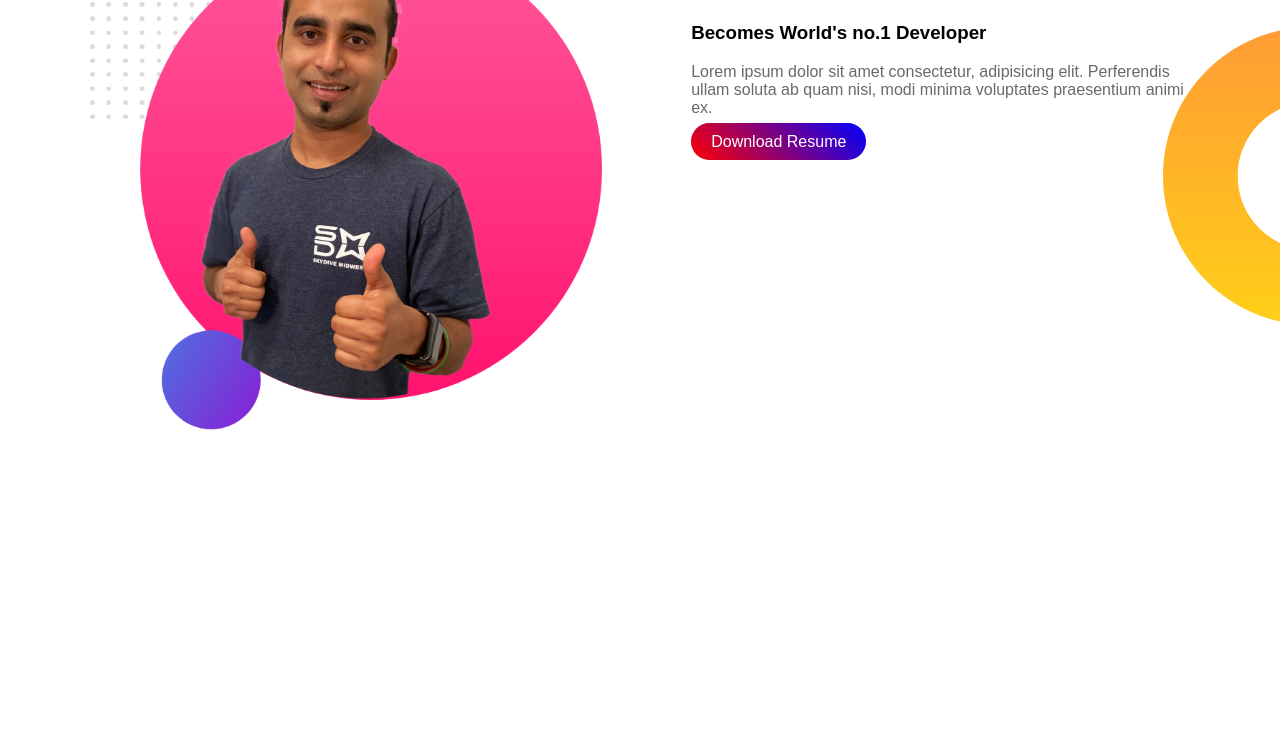
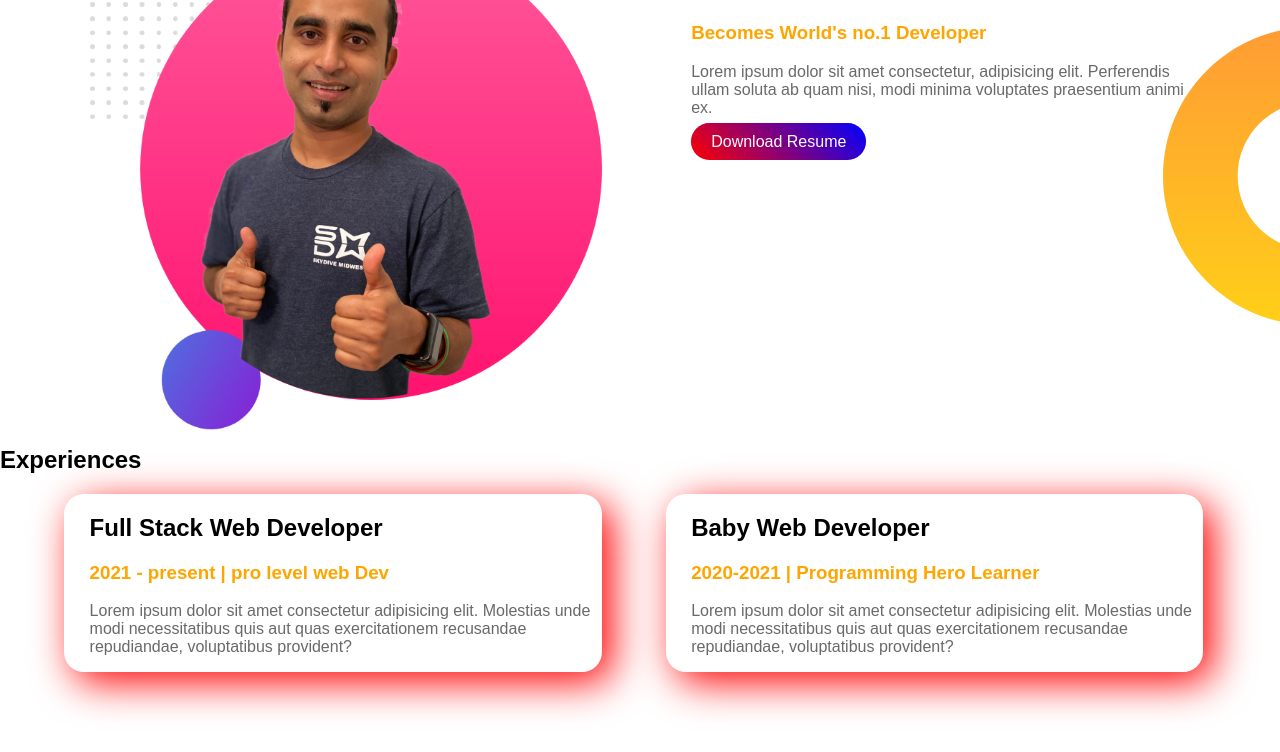
Before and after one commit to Mahin-GitHub/web-portfolio, a plain HTML site: page index.html in a window 1280 px wide. Shown: the part 574-1326 px from the top of the page. Before the commit the page ends 1008 px from the top, so only its background shows below. Drawn offline with Linux system fonts and the light colour scheme.

Commit message:
added experience

```diff
--- a/index.html
+++ b/index.html
@@ -14,7 +14,7 @@
         <div class="half-width">
             <h1>Welcome To</h1>
     <h2><span class="second_heading">MD. MIRAJ HOSSEN MAHIN</span> </h2>
-    <h3>World Calss Professional Web Developer</h3>
+    <h3 class="orange-highlight">World Calss Professional Web Developer</h3>
     <p>Lorem ipsum dolor sit amet consectetur adipisicing elit. Repellendus alias libero iure voluptates minus cum ea dolor doloremque nemo earum.</p>
 
     <a class="link-button" href="#" >Hire Me</a>
@@ -31,11 +31,29 @@
 
         <div class="half-width">
             <h2 class="big-dream">Big Dream</h2>
-            <h3>Becomes World's no.1 Developer</h3>
+            <h3 class="orange-highlight">Becomes World's no.1 Developer</h3>
             <p>Lorem ipsum dolor sit amet consectetur, adipisicing elit. Perferendis ullam soluta ab quam nisi, modi minima voluptates praesentium animi ex.</p>
             <a class="link-button" href="#">Download Resume</a>
         </div>
 
     </section>
+
+    <section class="experiences-area">
+            <h2>Experiences</h2>
+
+        <div class="half-width single-experience">
+            <h2>Full Stack Web Developer</h2>
+            <h3 class="orange-highlight">2021 - present | pro level web Dev</h3>
+            <p>Lorem ipsum dolor sit amet consectetur adipisicing elit. Molestias unde modi necessitatibus quis aut quas exercitationem recusandae repudiandae, voluptatibus provident?</p>
+
+        </div>
+        <div class="half-width single-experience">
+            <h2>Baby Web Developer</h2>
+            <h3 class="orange-highlight">2020-2021 | Programming Hero Learner</h3>
+            <p>Lorem ipsum dolor sit amet consectetur adipisicing elit. Molestias unde modi necessitatibus quis aut quas exercitationem recusandae repudiandae, voluptatibus provident?</p>
+
+        </div>
+    </section>
+
 </body>
 </html>
--- a/style.css
+++ b/style.css
@@ -54,3 +54,11 @@ section{
     background-repeat: no-repeat;
     background-position: right;
 }
+.orange-highlight{
+    color: orange;
+}
+
+.single-experience{
+    box-shadow: 10px 10px 40px red;
+    border-radius: 20px;
+}
```
